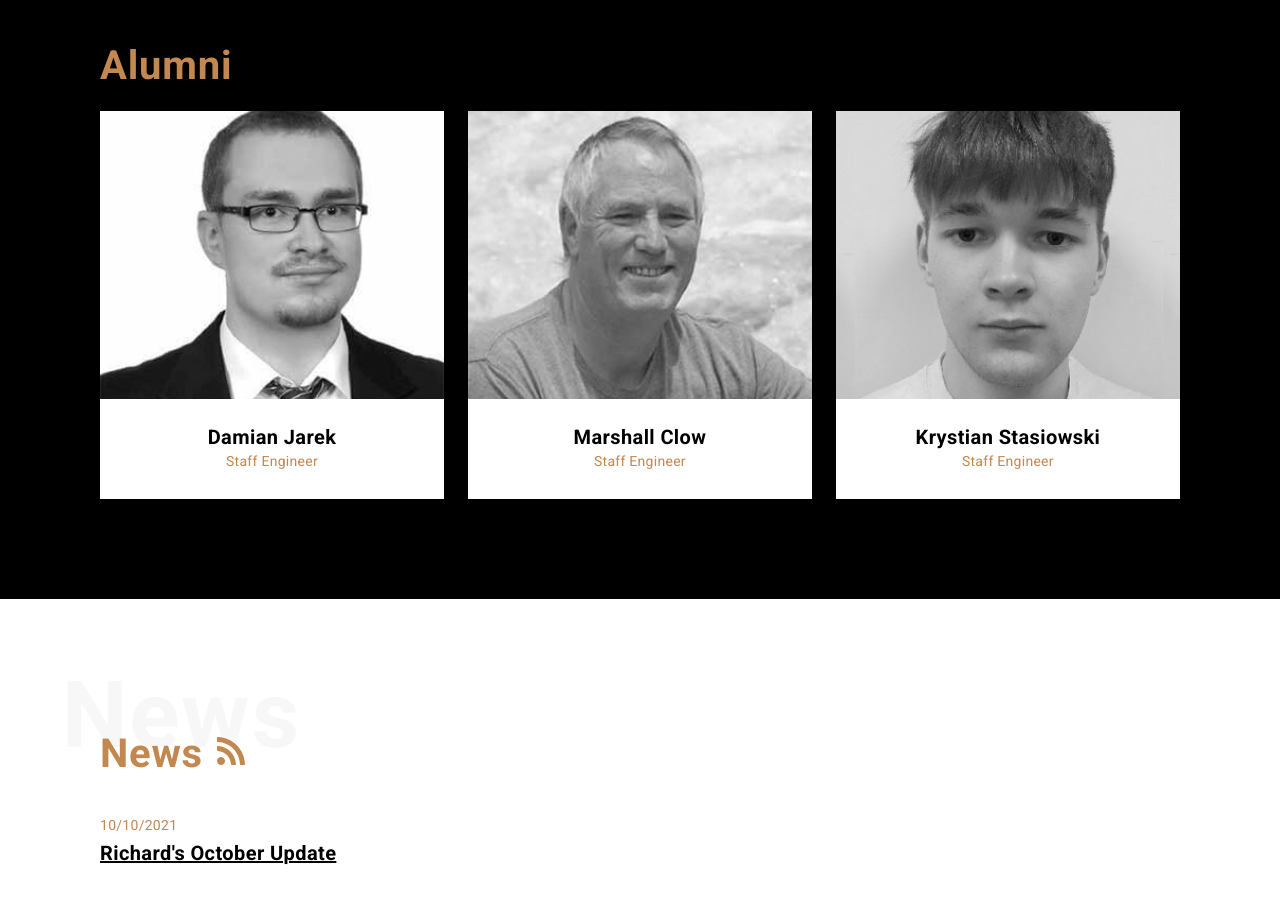
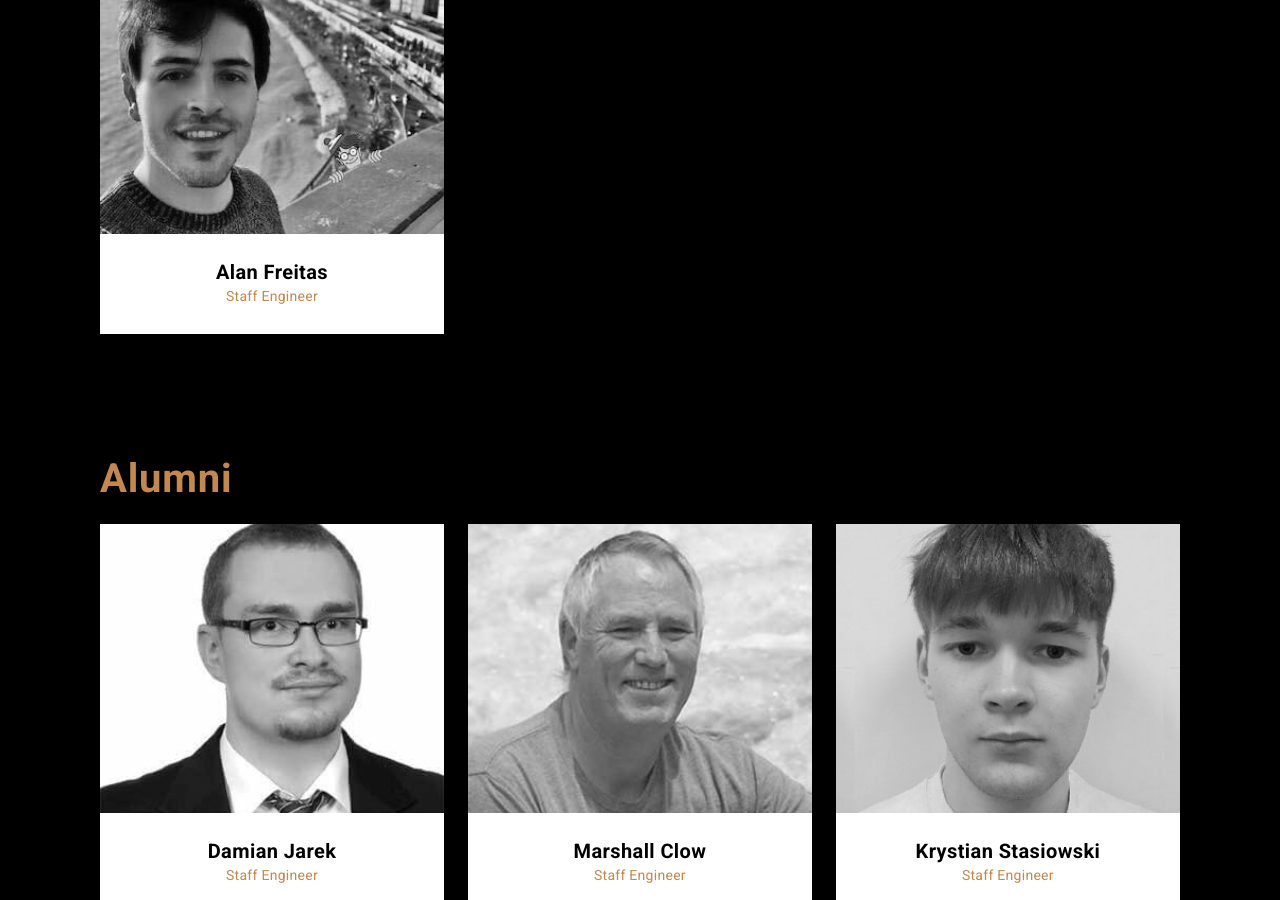
Before and after one commit to unecigarettewm/cppa-www, a Jekyll site: the page built from index.html, in a window 1280 px wide and 900 px high, scrolled down 3777 px. Built offline with Jekyll 4.4.1, drawn with Linux system fonts in a browser that asks for light colours.

```diff
--- a/_config.yml
+++ b/_config.yml
@@ -43,7 +43,6 @@ paginate_path: "/news/page:num/"
 
 # Twitter Card Setting
 title_image: "https://cppalliance.org/images/logo.png"
-logo: "/images/logo.png"
 
 # Exclude from processing.
 # The following items will not be processed, by default. Create a custom list
--- a/_layouts/default.html
+++ b/_layouts/default.html
@@ -25,9 +25,9 @@ type: website
 <meta name="twitter:description" content="{{ page.summary }}">
 {% endif %}
 
-{% if page.largeimage %}
+{% if page.large-image %}
   <meta name="twitter:card"  content="summary_large_image">
-  <meta name="twitter:image" content="{{ site.url }}{{ page.largeimage }}">
+  <meta name="twitter:image" content="{{ site.url }}{{ page.large-image }}">
 {% else %}
   {% if page.image %}
     <meta name="twitter:card"  content="summary">
--- a/index.html
+++ b/index.html
@@ -225,6 +225,18 @@ description: The C++ Alliance is dedicated to helping the C++ programming langua
           </span>
         </a>
       </div>
+
+      <div class='col-third'>
+        <a class='card' href='{{ site.baseurl }}/people/alan'>
+          <div class='card-img-wrapper'>
+            <img class='card-img' src='{{ site.baseurl }}/images/people/alan.jpg' alt='Alan Freitas'>
+          </div>
+          <span class='card-text'>
+            <h4 class='text-m card-title'>Alan Freitas</h4>
+            <h5 class='text-xs card-subtitle'>Staff Engineer</h5>
+          </span>
+        </a>
+      </div>
     </div>
   </section>
 
```
Also changed, not shown: people/alan.html (added, +13 -0 lines), images/people/alan.jpg (added), images/wiki/post/twitter-card-large-image.jpg (added).
